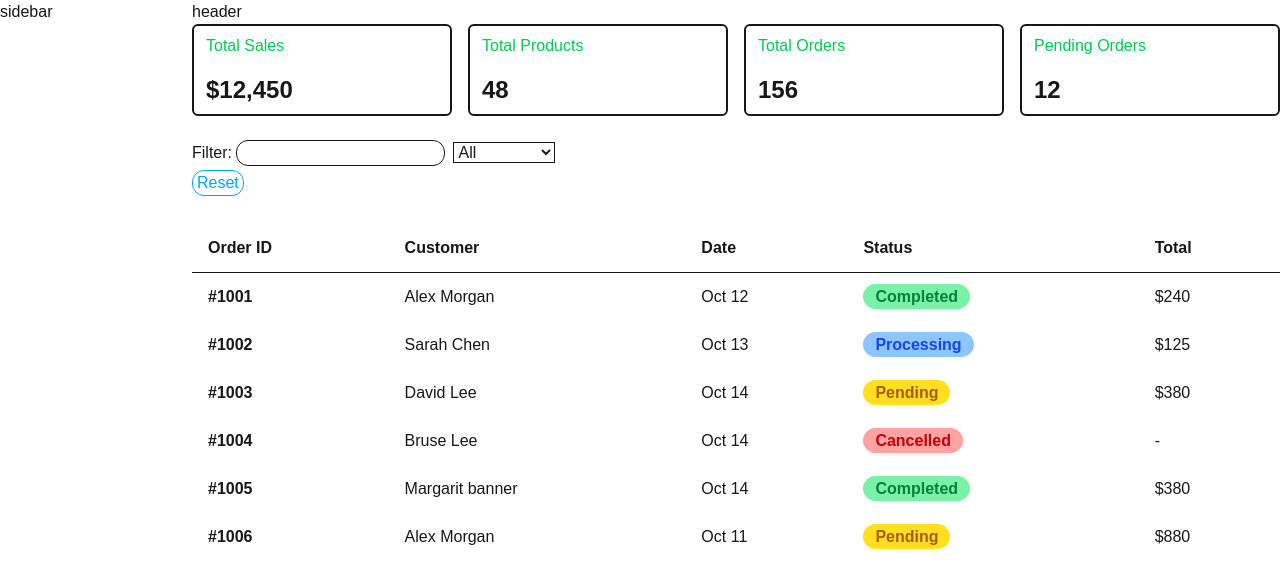
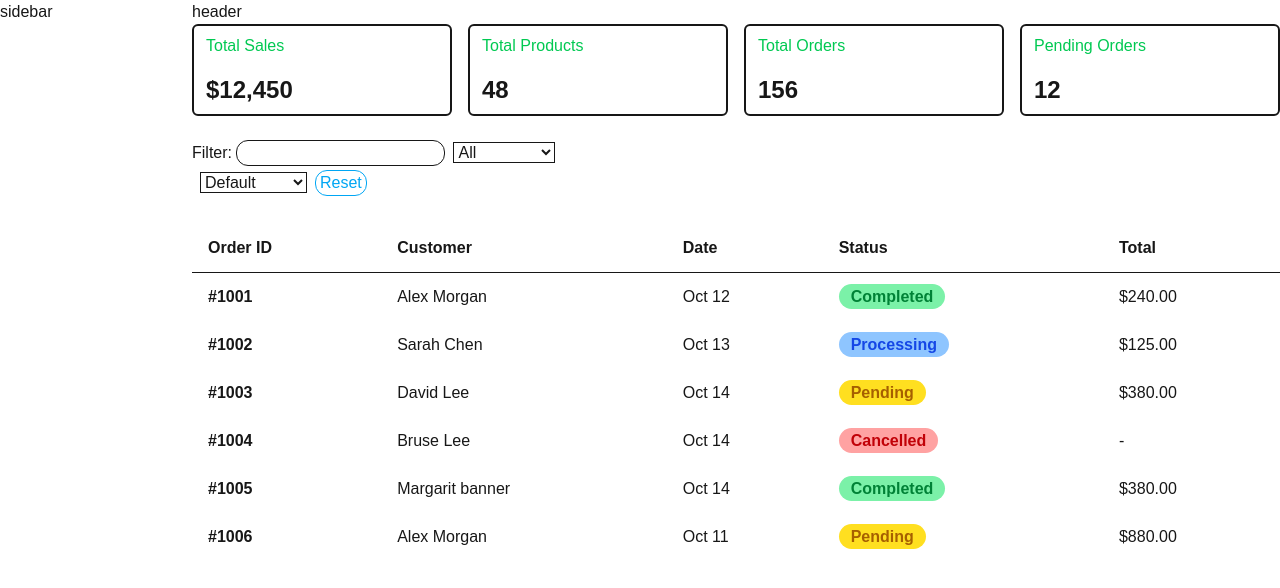
Before and after one commit to amirhhhh851010/admin-panel, a Next.js app: page / in a window 1280 px wide. Shown: the top 588 px of the page. Built offline with nearby package versions, Linux system fonts and the light colour scheme.

Commit message:
Change the total type to number and Add sorting functionality

```diff
--- a/src/app/components/FilterOrder.tsx
+++ b/src/app/components/FilterOrder.tsx
@@ -1,19 +1,23 @@
-import { Status } from "@/types/type";
+import { SortDirection, Status } from "@/types/type";
 
 interface FilterOrderProps {
   termValue: string;
   statusValue: Status | "All";
+  sortValue: SortDirection;
   onSearchChange: (e: React.ChangeEvent<HTMLInputElement>) => void;
   onStatusChange: (e: React.ChangeEvent<HTMLSelectElement>) => void;
   onResetClick: () => void;
+  onSortChange: (e: React.ChangeEvent<HTMLSelectElement>) => void;
 }
 
 const FilterOrder = ({
   termValue,
   statusValue,
+  sortValue,
   onSearchChange,
   onStatusChange,
   onResetClick,
+  onSortChange,
 }: FilterOrderProps) => {
   return (
     <div>
@@ -37,6 +41,11 @@ const FilterOrder = ({
         <option value="Cancelled">Cancelled</option>
       </select>
       <br />
+      <select className="mx-2 border" value={sortValue} onChange={onSortChange}>
+        <option value="default">Default</option>
+        <option value="asc">Ascending</option>
+        <option value="desc">Descending</option>
+      </select>
       <button
         className="border rounded-xl px-1 my-1 text-sky-500"
         type="button"
--- a/src/app/page.tsx
+++ b/src/app/page.tsx
@@ -3,7 +3,7 @@ import { useState } from "react";
 import FilterOrder from "./components/FilterOrder";
 import OrderRow from "./components/OrderRow";
 import StatCard from "./components/StatCard";
-import { Order, Status } from "@/types/type";
+import { Order, SortDirection, Status } from "@/types/type";
 
 const orders: Order[] = [
   {
@@ -11,58 +11,72 @@ const orders: Order[] = [
     name: "Alex Morgan",
     date: "Oct 12",
     status: "Completed",
-    total: "$240",
+    total: 240,
   },
   {
     id: "#1002",
     name: "Sarah Chen",
     date: "Oct 13",
     status: "Processing",
-    total: "$125",
+    total: 125,
   },
   {
     id: "#1003",
     name: "David Lee",
     date: "Oct 14",
     status: "Pending",
-    total: "$380",
+    total: 380,
   },
   {
     id: "#1004",
     name: "Bruse Lee",
     date: "Oct 14",
     status: "Cancelled",
-    total: "$380",
+    total: 380,
   },
   {
     id: "#1005",
     name: "Margarit banner",
     date: "Oct 14",
     status: "Completed",
-    total: "$380",
+    total: 380,
   },
   {
     id: "#1006",
     name: "Alex Morgan",
     date: "Oct 11",
     status: "Pending",
-    total: "$880",
+    total: 880,
   },
 ];
 
 export default function Home() {
   const [searchTerm, setSearchTerm] = useState<string>("");
   const [selectedStatus, setSelectedStatus] = useState<Status | "All">("All");
+  const [selectedSort, setSelectedSort] = useState<SortDirection>("default");
 
-  const filterResult: Order[] = orders.filter((order) => {
-    const searchFilter = Object.values(order).some((value: string) =>
-      value.toLowerCase().includes(searchTerm.toLowerCase()),
+  const filterOrders: Order[] = orders.filter((order) => {
+    const searchFilter = Object.values(order).some((value) =>
+      String(value).toLowerCase().includes(searchTerm.trim().toLowerCase()),
     );
     const statusFilter =
       selectedStatus === "All" ? true : order.status === selectedStatus;
 
     return searchFilter && statusFilter;
   });
+  const sortedOrders: Order[] = (() => {
+    switch (selectedSort) {
+      case "default":
+        return filterOrders;
+      case "asc":
+      case "desc":
+        return [...filterOrders].sort((a, b) =>
+          selectedSort === "asc" ? a.total - b.total : b.total - a.total,
+        );
+      default:
+        return filterOrders;
+    }
+  })();
 
   function searchChangeHandler(e: React.ChangeEvent<HTMLInputElement>) {
     setSearchTerm(e.target.value);
@@ -70,9 +84,13 @@ export default function Home() {
   function statusChangeHandler(e: React.ChangeEvent<HTMLSelectElement>) {
     setSelectedStatus(e.target.value as Status | "All");
   }
+  function sortChangeHandler(e: React.ChangeEvent<HTMLSelectElement>) {
+    setSelectedSort(e.target.value as SortDirection);
+  }
   function resetClickHandler() {
     setSearchTerm("");
     setSelectedStatus("All");
+    setSelectedSort("default");
   }
 
   return (
@@ -90,9 +108,11 @@ export default function Home() {
         <FilterOrder
           termValue={searchTerm}
           statusValue={selectedStatus}
+          sortValue={selectedSort}
           onSearchChange={searchChangeHandler}
           onStatusChange={statusChangeHandler}
           onResetClick={resetClickHandler}
+          onSortChange={sortChangeHandler}
         />
         <div id="recent-orders">
           <table className="w-full [&_th]:text-left [&_th]:px-4 [&_td]:px-4 [&_th]:py-3 [&_td]:py-3 overflow-x-auto">
@@ -106,17 +126,23 @@ export default function Home() {
               </tr>
             </thead>
             <tbody>
-              {filterResult.length !== 0 ? (
-                filterResult.map((order) => (
+              {sortedOrders.length !== 0 ? (
+                sortedOrders.map((order) => {
+                  const formattedTotal = new Intl.NumberFormat("en-US", {
+                    style: "currency",
+                    currency: "USD",
+                  }).format(order.total);
+                  return (
                     <OrderRow
                       key={order.id}
                       id={order.id}
                       name={order.name}
                       date={order.date}
                       status={order.status}
-                    total={order.total}
+                      total={formattedTotal}
                     />
-                ))
+                  );
+                })
               ) : (
                 <tr>
                   <td colSpan={5}>no orders found</td>
--- a/src/types/type.ts
+++ b/src/types/type.ts
@@ -1,9 +1,10 @@
 export type Status = "Processing" | "Pending" | "Completed" | "Cancelled";
+export type SortDirection = "default" | "asc" | "desc";
 
 export interface Order {
   id: string;
   name: string;
   date: string;
   status: Status;
-  total: string;
+  total: number;
 }
```
Also changed, not shown: src/app/components/OrderRow.tsx (+9 -2 lines). Lines whose indentation alone changed are shown as unchanged.
